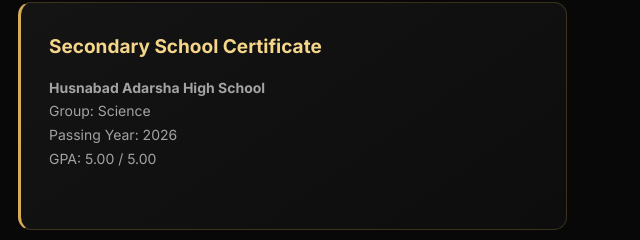
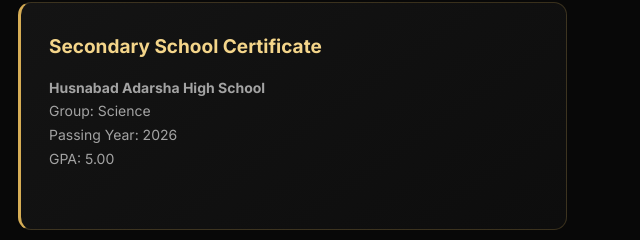
Before and after one commit to mdsadikhasan19/s.9teen, a plain HTML site: page index.html in a window 1280 px wide. Shown: the part 1492-1732 px from the top of the page, 633-1273 px from the left. Drawn offline with Linux system fonts and the light colour scheme.

Commit message:
Remove redundant GPA denominator from index.html

```diff
--- a/index.html
+++ b/index.html
@@ -393,7 +393,7 @@
             <p><strong>Husnabad Adarsha High School</strong></p>
             <p>Group: Science</p>
             <p>Passing Year: 2026</p>
-            <p>GPA: 5.00 / 5.00</p>
+            <p>GPA: 5.00</p>
           </article>
         </div>
       </div>
```
